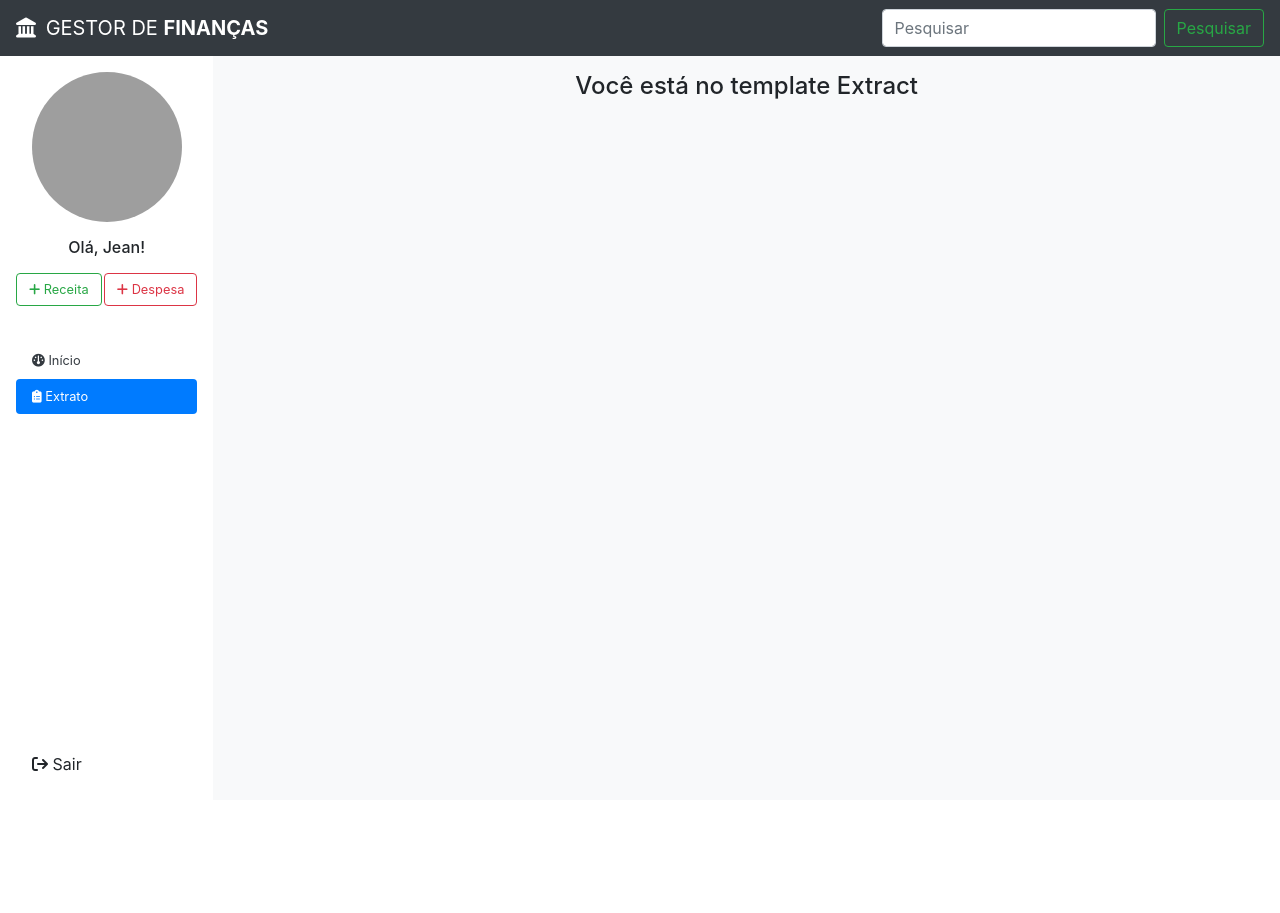
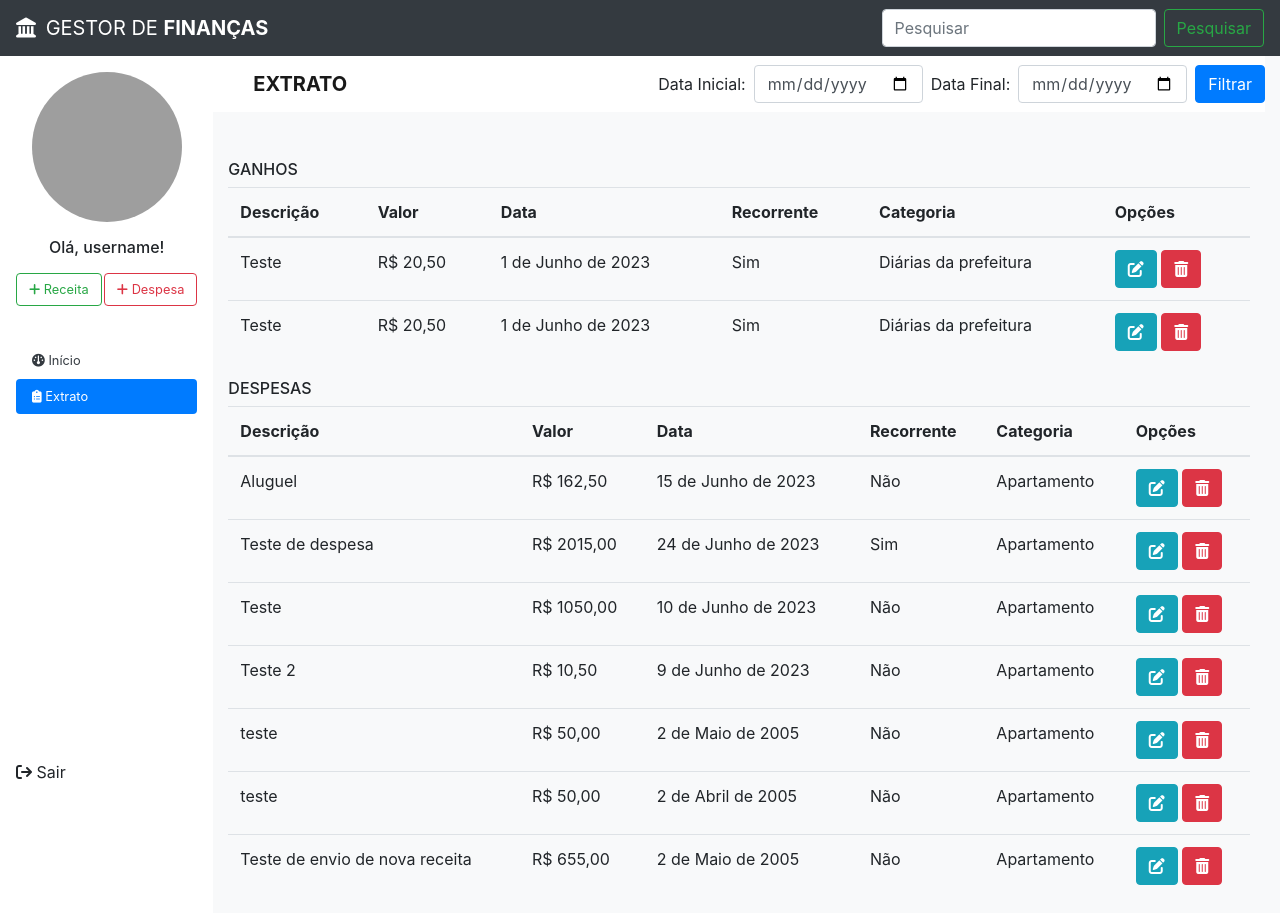
Before and after one commit to ifpi-picos/finance-management, a Django app: page /extract in a window 1280 px wide. Before the commit the page ends 771 px from the top, so only its background shows below. Run offline with Django 4.2, Linux system fonts and the light colour scheme; data comes from the database, SQL or seed files in the repository; some libraries are stand-ins or nearby versions; grey boxes are pictures that could not be loaded.

Commit message:
Extrato concluído

```diff
--- a/financeapp/templates/financeapp/extract.html
+++ b/financeapp/templates/financeapp/extract.html
@@ -1,6 +1,111 @@
 {% extends "financeapp/index.html" %}
 {% load static %}
 {% block title %}Gestor de Finanças - Extrato{% endblock title %}
+{% block styles %}
+    <link rel="stylesheet" href="{% static 'css/extract.css' %}">
+{% endblock styles %}
+
+{% block nav %}
+    <nav class="navbar navbar-expand-lg navbar-light bg-white pr-0">
+        <a class="navbar-brand pl-4" href="{% url 'financeapp:extract' %}"><strong>EXTRATO</strong></a>
+        <button class="navbar-toggler" type="button" data-toggle="collapse" data-target="#navbarNav"
+            aria-controls="navbarNav" aria-expanded="false" aria-label="Toggle navigation">
+            <span class="navbar-toggler-icon"></span>
+        </button>
+        <div class="collapse navbar-collapse" id="navbarNav">
+            <form class="form-inline ml-auto" action="{% url 'financeapp:extract' %}" method="GET">
+                <div class="form-group">
+                    <label for="start_date">Data Inicial:</label>
+                    <input type="date" class="form-control mx-2" id="start_date" name="start_date" value="{{ start_date }}">
+                </div>
+                <div class="form-group">
+                    <label for="end_date">Data Final:</label>
+                    <input type="date" class="form-control mx-2" id="end_date" name="end_date" value="{{ end_date}}">
+                </div>
+                <button type="submit" class="btn btn-primary">Filtrar</button>
+            </form>
+        </div>
+    </nav>
+{% endblock nav %}
+
 {% block content %}
-<h4 class="mt-3 text-center">Você está no template Extract</h4>
+    <div class="table-extract pt-5">
+        <h6>GANHOS</h6>
+        <table class="table">
+            <thead>
+                <tr>
+                    <th>Descrição</th>
+                    <th>Valor</th>
+                    <th>Data</th>
+                    <th>Recorrente</th>
+                    <th>Categoria</th>
+                    <th>Opções</th>
+                </tr>
+            </thead>
+            <tbody>
+                {% for earning in earnings %}
+                <tr>
+                    <td>{{ earning.description }}</td>
+                    <td>R$ {{ earning.value }}</td>
+                    <td>{{ earning.date }}</td>
+                    <td>
+                        {% if earning.recurrence %}
+                        Sim
+                        {% else %}
+                        Não
+                        {% endif %}
+                    </td>
+                    <td>{{ earning.category }}</td>
+                    <td>
+                        <a href="#" class="btn btn-info">
+                            <i class="fa-solid fa-pen-to-square"></i>
+                        </a>
+                        <a href="#" class="btn btn-danger">
+                            <i class="fa-solid fa-trash-can"></i>
+                        </a>
+                    </td>
+                </tr>
+                {% endfor %}
+            </tbody>
+        </table>
+
+        <h6>DESPESAS</h6>
+        <table class="table">
+            <thead>
+                <tr>
+                    <th>Descrição</th>
+                    <th>Valor</th>
+                    <th>Data</th>
+                    <th>Recorrente</th>
+                    <th>Categoria</th>
+                    <th>Opções</th>
+                </tr>
+            </thead>
+            <tbody>
+                {% for expense in expenses %}
+                <tr>
+                    <td>{{ expense.description }}</td>
+                    <td>R$ {{ expense.value }}</td>
+                    <td>{{ expense.date }}</td>
+                    <td>
+                        {% if expense.recurrence %}
+                        Sim
+                        {% else %}
+                        Não
+                        {% endif %}
+                    </td>
+                    <td>{{ expense.category }}</td>
+                    <td>
+                        <a href="#" class="btn btn-info">
+                            <i class="fa-solid fa-pen-to-square"></i>
+                        </a>
+                        <a href="#" class="btn btn-danger">
+                            <i class="fa-solid fa-trash-can"></i>
+                        </a>
+                    </td>
+                </tr>
+                {% endfor %}
+            </tbody>
+        </table>
+    </div>
 {% endblock content %}
--- a/financeapp/templates/financeapp/index.html
+++ b/financeapp/templates/financeapp/index.html
@@ -27,11 +27,9 @@
         </button>
 
         <div class="collapse navbar-collapse" id="conteudoNavbarSuportado">
-            <ul class="navbar-nav mr-auto">
-
-            </ul>
-            <form class="form-inline my-2 my-lg-0">
-                <input class="form-control mr-sm-2" type="search" placeholder="Pesquisar" aria-label="Pesquisar">
+            <ul class="navbar-nav mr-auto"></ul>
+            <form class="form-inline my-2 my-lg-0" action="{% url 'financeapp:extract' %}" method="GET">
+                <input class="form-control mr-sm-2" name="search" type="search" placeholder="Pesquisar" aria-label="Pesquisar">
                 <button class="btn btn-outline-success my-2 my-sm-0" type="submit">Pesquisar</button>
             </form>
         </div>
@@ -54,7 +52,7 @@
                     <div class="row">
                         <div class="col username text-center mb-2">
                             <h6>
-                                Olá, Jean!
+                                Olá, username!
                             </h6>
                         </div>
                     </div>
@@ -95,7 +93,7 @@
                     <hr>
                     <div class="row">
                         <div class="col">
-                            <a href="#" class="nav-link text-body">
+                            <a href="#" class="nav-link text-body fixed-bottom pb-3">
                                 <i class="fas fa-sign-out"></i>
                                 Sair
                             </a>
@@ -105,7 +103,8 @@
             </div>
 
             <!-- conteúdo -->
-            <div class="col-md-10 content bg-light">
+            <div class="col-md-10 content bg-light pl-0">
+                {% block nav %}{% endblock %}
                 <div class="container">
                     {% if messages %}
                     <div class="alert alert-success alert-dismissible fade show mt-2" role="alert">
--- a/financeapp/views.py
+++ b/financeapp/views.py
@@ -3,7 +3,9 @@ from django.views.generic import ListView, DeleteView
 from django.http import HttpResponseRedirect
 from financeapp.models import CategoryEarnings, CategoryExpenses, Earnings, Expenses
 from django.contrib import messages
+from django.db.models import Q
 import decimal
+
 
 class DashboardApp(ListView):
     template_name = 'financeapp/dashboard.html'
@@ -22,9 +24,37 @@ class ExtractApp(ListView):
 
     def get_context_data(self, **kwargs):
         context = super().get_context_data(**kwargs)
-        context['categoryearnings'] = CategoryEarnings.objects.all()
-        context['categoryexpenses'] = CategoryExpenses.objects.all()
+        earnings = Earnings.objects.all()
+        expenses = Expenses.objects.all()
 
+        start_date = self.request.GET.get('start_date')
+        end_date = self.request.GET.get('end_date')
+        search_box = self.request.GET.get('search')
+
+        if search_box:
+            earnings = earnings.filter(
+                Q(description__icontains=search_box) | Q(value__icontains=search_box) | Q(date__icontains=search_box)
+            )
+            expenses = expenses.filter(
+                Q(description__icontains=search_box) | Q(value__icontains=search_box) | Q(date__icontains=search_box)
+            )
+
+        elif start_date or end_date:
+            context['start_date'] = start_date
+            context['end_date'] = end_date
+
+            if start_date and end_date:
+                earnings = earnings.filter(date__range=[start_date, end_date])
+                expenses = expenses.filter(date__range=[start_date, end_date])
+            elif start_date:
+                earnings = earnings.filter(date__gte=start_date)
+                expenses = expenses.filter(date__gte=start_date)
+            elif end_date:
+                earnings = earnings.filter(date__lte=end_date)
+                expenses = expenses.filter(date__lte=end_date)
+
+        context['earnings'] = earnings
+        context['expenses'] = expenses
         return context
 
 def convert_value(value):
```
